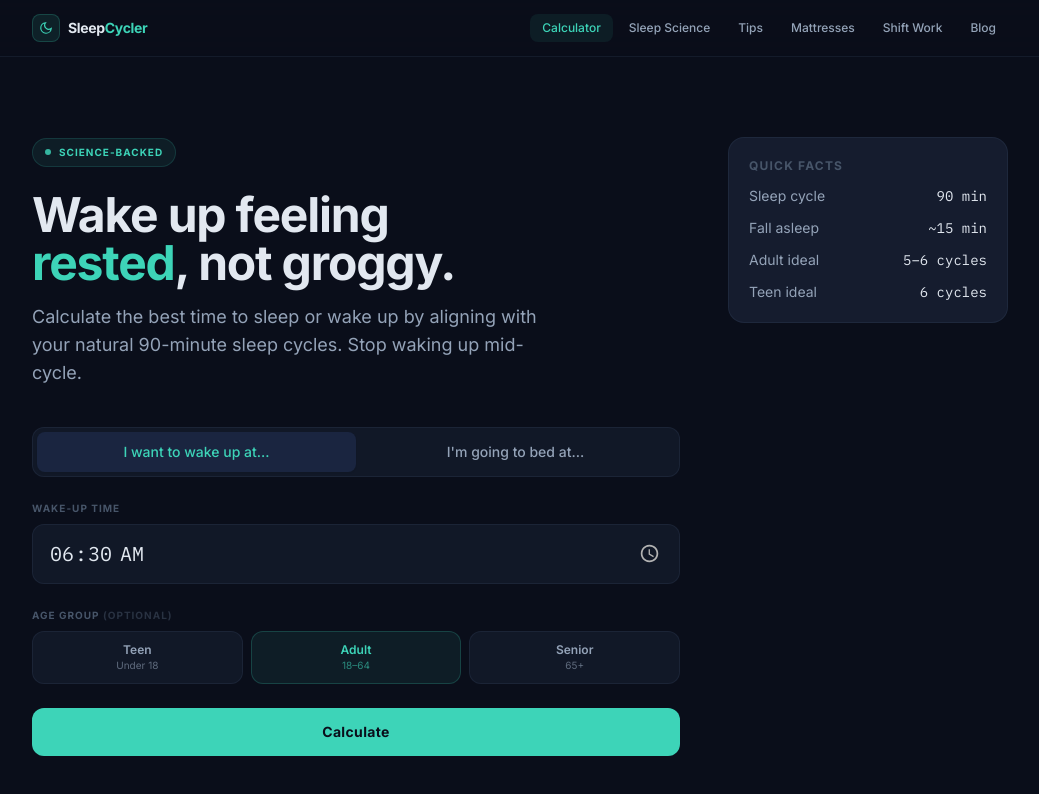
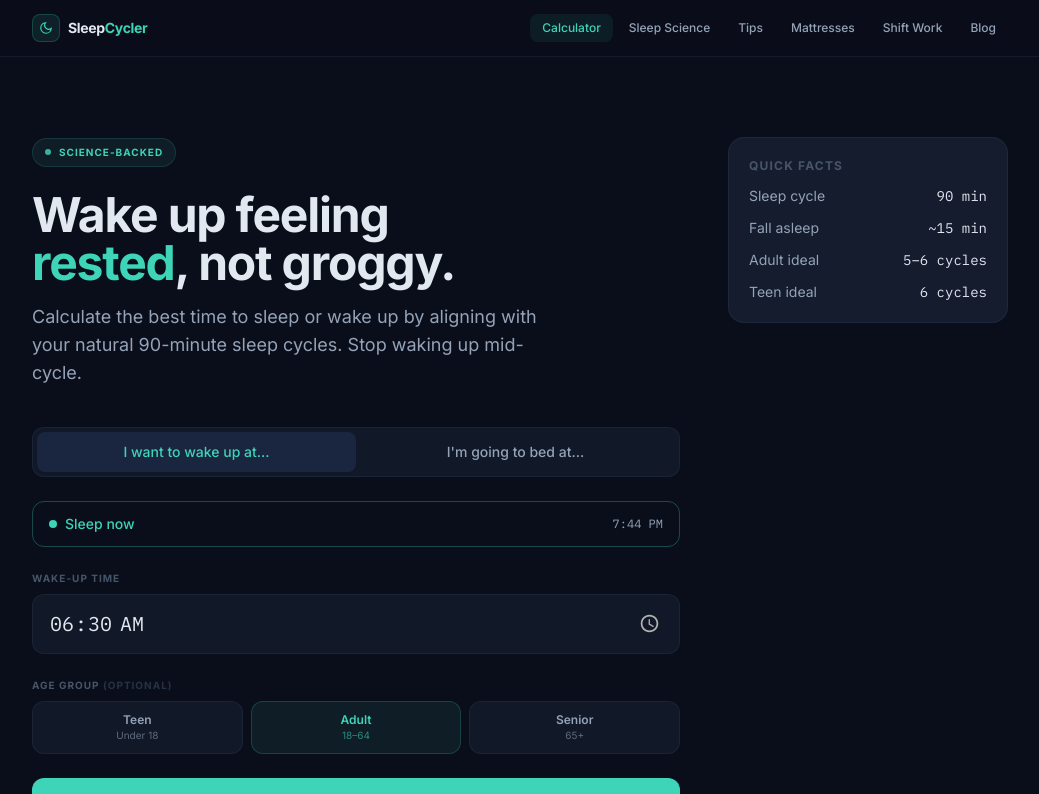
Before and after one commit to James-Hill-864/sleep-calculator, a React (Vite) app: page / in a window 1280 px wide. Shown: the top 794 px of the page, without its empty margins (120-1159 px from the left). Built offline with nearby package versions, Linux system fonts and the light colour scheme.

Commit message:
Add 'Sleep now' button — instant wake time calculation from current time

```diff
--- a/src/components/Calculator.jsx
+++ b/src/components/Calculator.jsx
@@ -1,6 +1,6 @@
-import { useState } from 'react'
+import { useState, useEffect } from 'react'
 import { Link } from 'react-router-dom'
-import { calculateBedtimes, calculateWakeTimes, parseTimeInput } from '../utils/sleepMath'
+import { calculateBedtimes, calculateWakeTimes, parseTimeInput, formatTime } from '../utils/sleepMath'
 import SleepResult from './SleepResult'
 
 const MODES = [
@@ -14,12 +14,25 @@ const AGE_GROUPS = [
   { id: 'senior', label: 'Senior', sub: '65+' },
 ]
 
+function getCurrentTimeString() {
+  const now = new Date()
+  return `${String(now.getHours()).padStart(2, '0')}:${String(now.getMinutes()).padStart(2, '0')}`
+}
+
 export default function Calculator() {
   const [mode, setMode] = useState('wake')
   const [timeValue, setTimeValue] = useState('06:30')
   const [ageGroup, setAgeGroup] = useState('adult')
   const [results, setResults] = useState(null)
   const [isCalculating, setIsCalculating] = useState(false)
+  const [currentTime, setCurrentTime] = useState(getCurrentTimeString)
+  const [sleepNowPulsed, setSleepNowPulsed] = useState(false)
+
+  // Update displayed current time every 60 seconds
+  useEffect(() => {
+    const iv = setInterval(() => setCurrentTime(getCurrentTimeString()), 60000)
+    return () => clearInterval(iv)
+  }, [])
 
   const handleSubmit = (e) => {
     e.preventDefault()
@@ -34,6 +47,23 @@ export default function Calculator() {
       setIsCalculating(false)
     }, 300)
   }
+
+  const handleSleepNow = () => {
+    const now = new Date()
+    const hour = now.getHours()
+    const minute = now.getMinutes()
+    const nowStr = `${String(hour).padStart(2, '0')}:${String(minute).padStart(2, '0')}`
+
+    setMode('bed')
+    setTimeValue(nowStr)
+    setResults(calculateWakeTimes(hour, minute, ageGroup))
+
+    setSleepNowPulsed(true)
+    setTimeout(() => setSleepNowPulsed(false), 400)
+  }
+
+  const { hour: displayHour, minute: displayMinute } = parseTimeInput(currentTime)
+  const displayTimeFormatted = formatTime({ hour: displayHour, minute: displayMinute })
 
   return (
     <div>
@@ -55,6 +85,28 @@ export default function Calculator() {
             </button>
           ))}
         </div>
+
+        {/* Sleep Now button */}
+        <button
+          type="button"
+          onClick={handleSleepNow}
+          className={`w-full flex items-center justify-between px-4 py-3 rounded-xl border text-sm transition-all ${
+            sleepNowPulsed
+              ? 'border-sleep-accent/60 bg-sleep-accent/10 scale-[0.98]'
+              : 'border-sleep-accent/30 bg-transparent hover:border-sleep-accent/50 hover:bg-sleep-accent-dim'
+          }`}
+        >
+          <span className="flex items-center gap-2 text-sleep-accent font-medium">
+            <span className="relative flex h-2 w-2">
+              <span className="animate-ping absolute inline-flex h-full w-full rounded-full bg-sleep-accent opacity-40"></span>
+              <span className="relative inline-flex rounded-full h-2 w-2 bg-sleep-accent"></span>
+            </span>
+            Sleep now
+          </span>
+          <span className="text-sleep-muted font-mono text-xs">
+            {displayTimeFormatted}
+          </span>
+        </button>
 
         {/* Time input */}
         <div>
```
